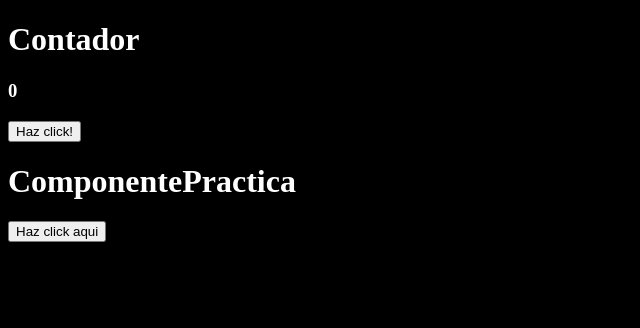
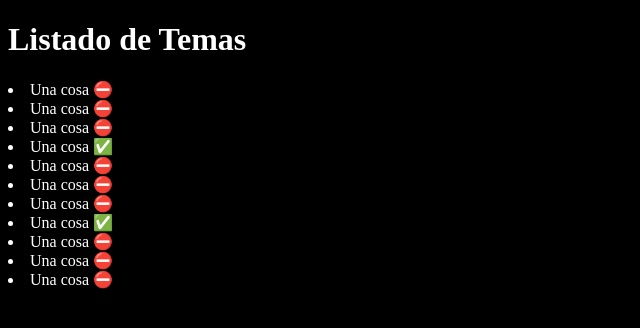
Before and after one commit to Hensahi/estudio-react, a React (Vite) app: page / in a window 1280 px wide. Shown: the top 328 px of the page, without its empty margins (0-640 px from the left). Built offline with nearby package versions, Linux system fonts and the light colour scheme.

Commit message:
mas estudio

```diff
--- /dev/null
+++ b/src/ListadoApp.jsx
@@ -0,0 +1,22 @@
+const Items = ({descripcion, visto}) => {
+  return(<li>{descripcion} {visto ? "✅" : "⛔"} </li>)
+}
+
+export const ListadoApp = () => {
+  return (
+    <>
+    <h1>Listado de Temas</h1>
+      <Items descripcion = "Una cosa" visto = {false }/>
+      <Items descripcion = "Una cosa" visto = {false }/>
+      <Items descripcion = "Una cosa" visto = {false }/>
+      <Items descripcion = "Una cosa" visto = {true }/>
+      <Items descripcion = "Una cosa" visto = {false }/>
+      <Items descripcion = "Una cosa" visto = {false }/>
+      <Items descripcion = "Una cosa" visto = {false }/>
+      <Items descripcion = "Una cosa" visto = {true }/>
+      <Items descripcion = "Una cosa" visto = {false }/>
+      <Items descripcion = "Una cosa" visto = {false }/>
+      <Items descripcion = "Una cosa" visto = {false }/>
+    </>
+  )
+}
--- a/src/main.jsx
+++ b/src/main.jsx
@@ -1,12 +1,11 @@
 import { StrictMode } from "react";
 import { createRoot } from "react-dom/client";
-import { Contador } from "./Contador";
-import { ComponentePractica } from "./ComponentePractica";
+import {ListadoApp} from "./ListadoApp";
+
 import "./main.css";
 
 createRoot(document.getElementById("root")).render(
   <StrictMode>
-    <Contador num={0} />
-    <ComponentePractica num={0} />
+  <ListadoApp/>
   </StrictMode>,
 );
```
Also changed, not shown: 1 other file (tests, documents, lock files or other folders).
